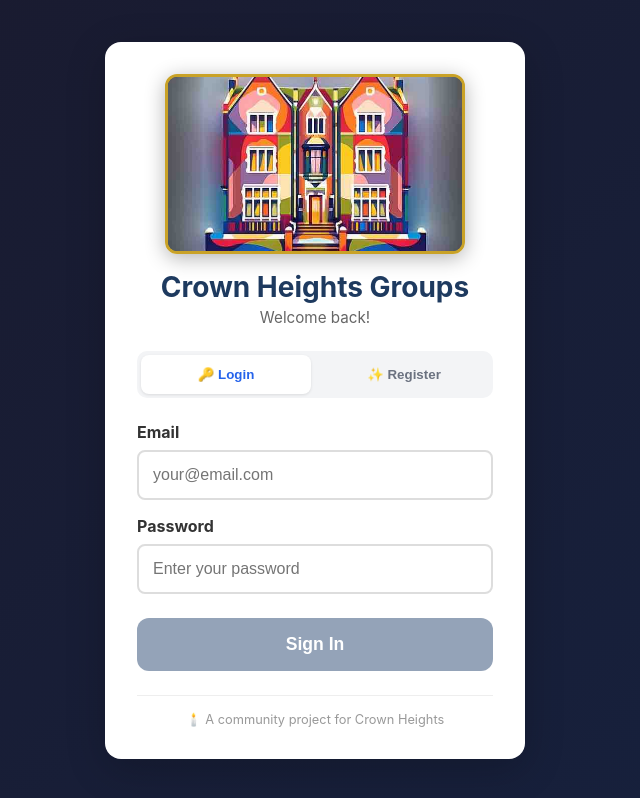
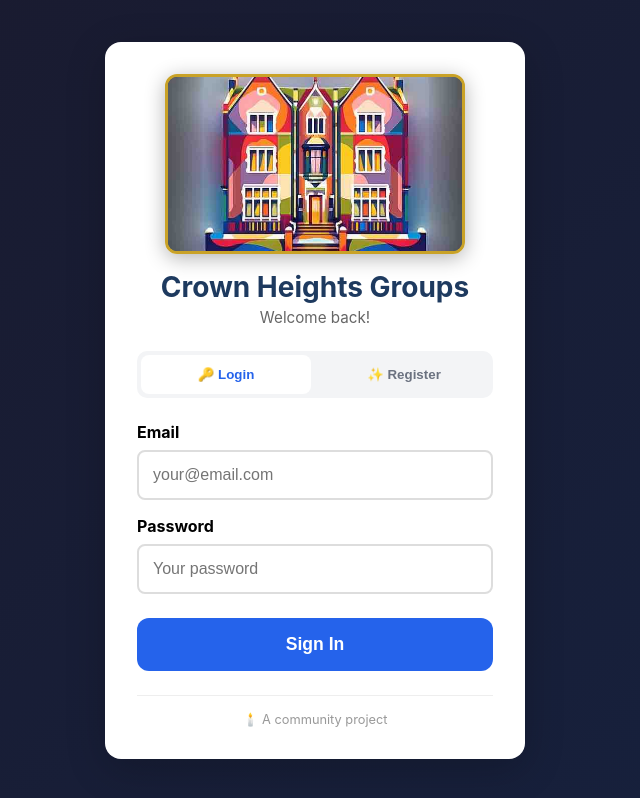
Before and after one commit to chevrutah247/crownheightsgroups, a Next.js app: page /auth/login in a window 1280 px wide. Shown: the whole page, without its empty margins (325-965 px from the left). Built offline with nearby package versions, Linux system fonts and the light colour scheme.

Commit message:
Debug login with alerts

```diff
--- a/app/auth/login/page.tsx
+++ b/app/auth/login/page.tsx
@@ -1,7 +1,6 @@
 'use client';
 
 import { useState } from 'react';
-import { useRouter } from 'next/navigation';
 
 export default function LoginPage() {
   const [mode, setMode] = useState<'verify' | 'login'>('login');
@@ -11,9 +10,9 @@ export default function LoginPage() {
   const [error, setError] = useState('');
   const [loading, setLoading] = useState(false);
   const [imageError, setImageError] = useState(false);
-  const router = useRouter();
 
   const handleVerify = () => {
+    alert('Verify clicked');
     setError('');
     setLoading(true);
     if (password === '770') {
@@ -26,6 +25,7 @@ export default function LoginPage() {
   };
 
   const handleLogin = async () => {
+    alert('Login clicked: ' + email);
     setError('');
     setLoading(true);
 
@@ -36,6 +36,8 @@ export default function LoginPage() {
         body: JSON.stringify({ email, password: userPassword }),
       });
       const data = await response.json();
+
+      alert('Response: ' + JSON.stringify(data));
 
       if (!response.ok) {
         setError(data.error || 'Login failed');
@@ -52,6 +54,7 @@ export default function LoginPage() {
 
       window.location.href = '/';
     } catch (err) {
+      alert('Error: ' + err);
       setError('Network error. Please try again.');
       setLoading(false);
     }
@@ -72,12 +75,12 @@ export default function LoginPage() {
             )}
           </div>
           <h1 style={{ color: '#1e3a5f', marginBottom: '0.25rem', fontSize: '1.75rem' }}>Crown Heights Groups</h1>
-          <p style={{ color: '#666', fontSize: '0.95rem' }}>{mode === 'verify' ? 'New member? Answer to continue' : 'Welcome back!'}</p>
+          <p style={{ color: '#666', fontSize: '0.95rem' }}>{mode === 'verify' ? 'New member?' : 'Welcome back!'}</p>
         </div>
 
         <div style={{ display: 'flex', gap: '0.5rem', marginBottom: '1.5rem', background: '#f3f4f6', padding: '4px', borderRadius: '10px' }}>
-          <button type="button" onClick={() => { setMode('login'); setError(''); }} style={{ flex: 1, padding: '0.75rem', border: 'none', borderRadius: '8px', fontWeight: 600, cursor: 'pointer', background: mode === 'login' ? 'white' : 'transparent', color: mode === 'login' ? '#2563eb' : '#6b7280', boxShadow: mode === 'login' ? '0 1px 3px rgba(0,0,0,0.1)' : 'none' }}>🔑 Login</button>
-          <button type="button" onClick={() => { setMode('verify'); setError(''); }} style={{ flex: 1, padding: '0.75rem', border: 'none', borderRadius: '8px', fontWeight: 600, cursor: 'pointer', background: mode === 'verify' ? 'white' : 'transparent', color: mode === 'verify' ? '#10b981' : '#6b7280', boxShadow: mode === 'verify' ? '0 1px 3px rgba(0,0,0,0.1)' : 'none' }}>✨ Register</button>
+          <button type="button" onClick={() => { setMode('login'); setError(''); }} style={{ flex: 1, padding: '0.75rem', border: 'none', borderRadius: '8px', fontWeight: 600, cursor: 'pointer', background: mode === 'login' ? 'white' : 'transparent', color: mode === 'login' ? '#2563eb' : '#6b7280' }}>🔑 Login</button>
+          <button type="button" onClick={() => { setMode('verify'); setError(''); }} style={{ flex: 1, padding: '0.75rem', border: 'none', borderRadius: '8px', fontWeight: 600, cursor: 'pointer', background: mode === 'verify' ? 'white' : 'transparent', color: mode === 'verify' ? '#10b981' : '#6b7280' }}>✨ Register</button>
         </div>
 
         {error && <div style={{ background: '#fee2e2', color: '#dc2626', padding: '0.75rem', borderRadius: '8px', marginBottom: '1rem', textAlign: 'center' }}>{error}</div>}
@@ -85,31 +88,31 @@ export default function LoginPage() {
         {mode === 'login' && (
           <div>
             <div style={{ marginBottom: '1rem' }}>
-              <label style={{ display: 'block', marginBottom: '0.5rem', fontWeight: 'bold', color: '#333' }}>Email</label>
+              <label style={{ display: 'block', marginBottom: '0.5rem', fontWeight: 'bold' }}>Email</label>
               <input type="email" value={email} onChange={(e) => setEmail(e.target.value)} placeholder="your@email.com" style={{ width: '100%', padding: '0.875rem', border: '2px solid #ddd', borderRadius: '8px', fontSize: '1rem', boxSizing: 'border-box' }} />
             </div>
             <div style={{ marginBottom: '1.5rem' }}>
-              <label style={{ display: 'block', marginBottom: '0.5rem', fontWeight: 'bold', color: '#333' }}>Password</label>
-              <input type="password" value={userPassword} onChange={(e) => setUserPassword(e.target.value)} placeholder="Enter your password" style={{ width: '100%', padding: '0.875rem', border: '2px solid #ddd', borderRadius: '8px', fontSize: '1rem', boxSizing: 'border-box' }} />
+              <label style={{ display: 'block', marginBottom: '0.5rem', fontWeight: 'bold' }}>Password</label>
+              <input type="password" value={userPassword} onChange={(e) => setUserPassword(e.target.value)} placeholder="Your password" style={{ width: '100%', padding: '0.875rem', border: '2px solid #ddd', borderRadius: '8px', fontSize: '1rem', boxSizing: 'border-box' }} />
             </div>
-            <button type="button" onClick={handleLogin} disabled={loading || !email || !userPassword} style={{ width: '100%', padding: '1rem', background: (loading || !email || !userPassword) ? '#94a3b8' : '#2563eb', color: 'white', border: 'none', borderRadius: '12px', fontSize: '1.1rem', fontWeight: 'bold', cursor: (loading || !email || !userPassword) ? 'not-allowed' : 'pointer' }}>{loading ? 'Signing in...' : 'Sign In'}</button>
+            <button type="button" onClick={handleLogin} style={{ width: '100%', padding: '1rem', background: '#2563eb', color: 'white', border: 'none', borderRadius: '12px', fontSize: '1.1rem', fontWeight: 'bold', cursor: 'pointer' }}>Sign In</button>
           </div>
         )}
 
         {mode === 'verify' && (
           <div>
-            <div style={{ background: 'linear-gradient(135deg, #f0f9ff 0%, #e0f2fe 100%)', padding: '1.25rem', borderRadius: '12px', border: '1px solid #bae6fd', marginBottom: '1.5rem' }}>
-              <div style={{ fontWeight: 'bold', color: '#0369a1', fontSize: '1rem', marginBottom: '0.5rem' }}>🏠 What is the address of Chabad World Headquarters?</div>
+            <div style={{ background: '#e0f2fe', padding: '1rem', borderRadius: '12px', marginBottom: '1.5rem' }}>
+              <div style={{ fontWeight: 'bold', color: '#0369a1' }}>🏠 What is the address of Chabad World Headquarters?</div>
               <div style={{ color: '#0c4a6e', fontSize: '0.9rem' }}>Enter only the building number</div>
             </div>
             <div style={{ marginBottom: '1.5rem' }}>
               <input type="text" value={password} onChange={(e) => setPassword(e.target.value)} placeholder="_ _ _" maxLength={3} style={{ width: '100%', textAlign: 'center', fontSize: '2rem', letterSpacing: '1rem', padding: '1rem', border: '2px solid #ddd', borderRadius: '12px', boxSizing: 'border-box' }} />
             </div>
-            <button type="button" onClick={handleVerify} disabled={loading || !password} style={{ width: '100%', padding: '1rem', background: (loading || !password) ? '#94a3b8' : '#10b981', color: 'white', border: 'none', borderRadius: '12px', fontSize: '1.1rem', fontWeight: 'bold', cursor: (loading || !password) ? 'not-allowed' : 'pointer' }}>{loading ? 'Checking...' : 'Continue to Register'}</button>
+            <button type="button" onClick={handleVerify} style={{ width: '100%', padding: '1rem', background: '#10b981', color: 'white', border: 'none', borderRadius: '12px', fontSize: '1.1rem', fontWeight: 'bold', cursor: 'pointer' }}>Continue to Register</button>
           </div>
         )}
 
-        <div style={{ marginTop: '1.5rem', paddingTop: '1rem', borderTop: '1px solid #eee', textAlign: 'center', color: '#999', fontSize: '0.8rem' }}>🕯️ A community project for Crown Heights</div>
+        <div style={{ marginTop: '1.5rem', paddingTop: '1rem', borderTop: '1px solid #eee', textAlign: 'center', color: '#999', fontSize: '0.8rem' }}>🕯️ A community project</div>
       </div>
     </div>
   );
```
